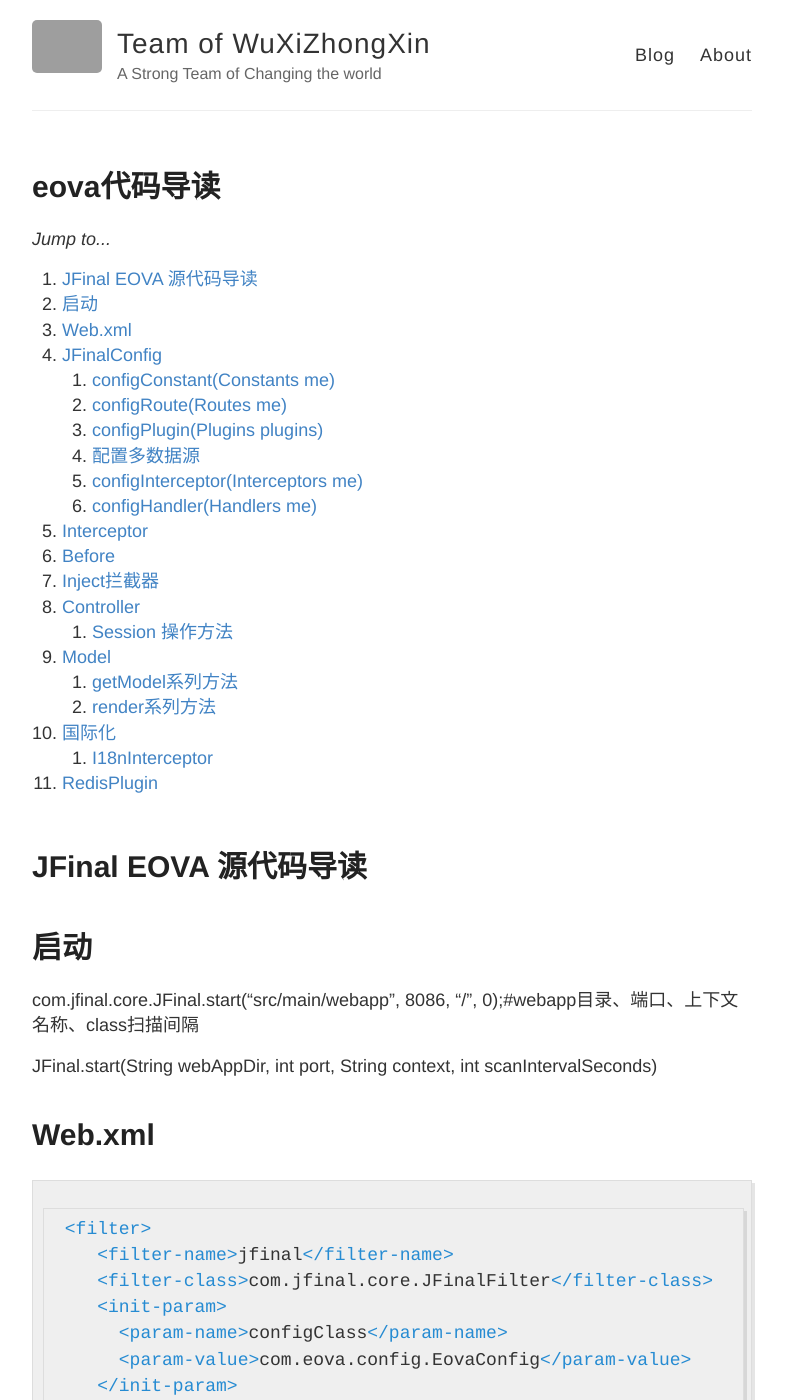
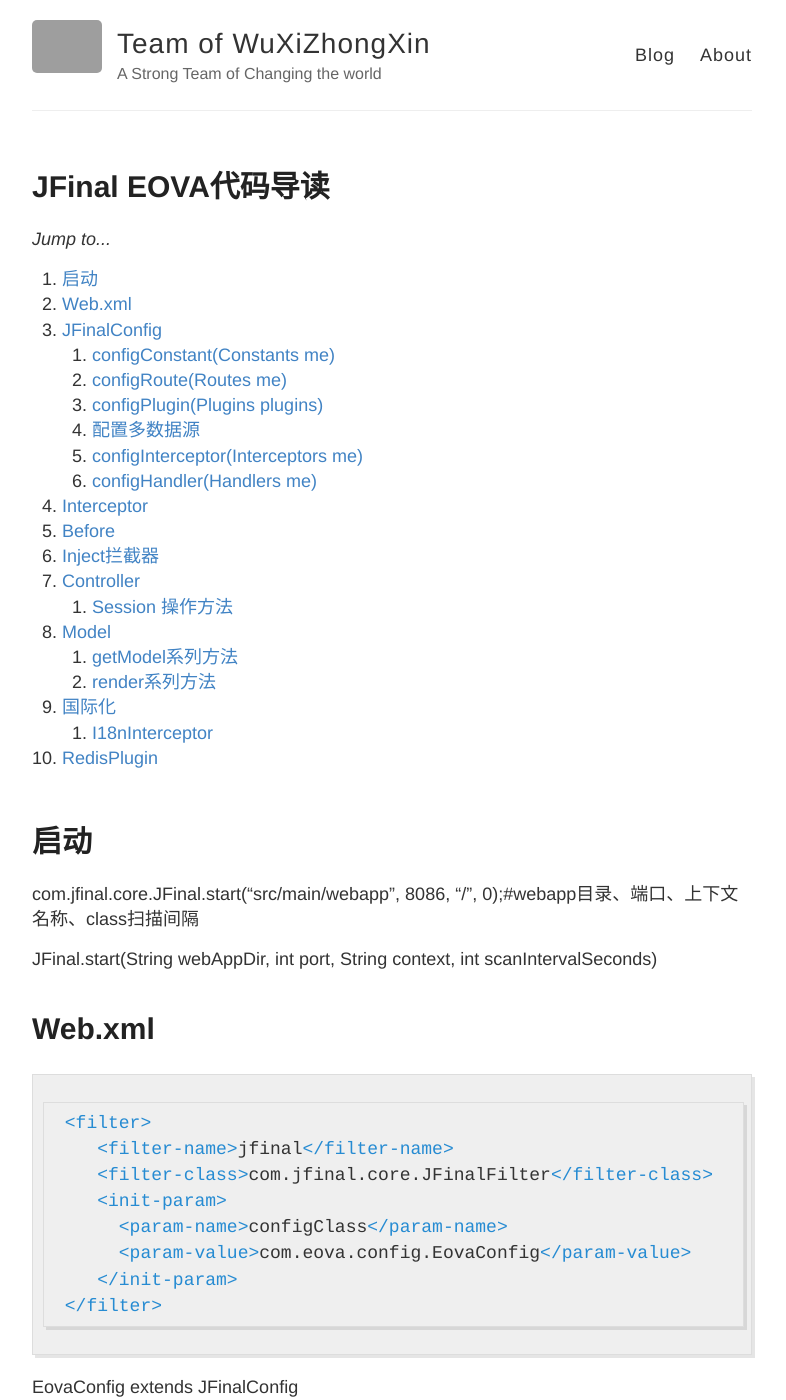
Before and after one commit to pythonlouvre/wxzx, a Jekyll site: the page built from _posts/2015-08-31-eova代码导读.md, in a window 1280 px wide and 1400 px high. Shown: the whole window, without its empty margins (248-1034 px from the left). Built offline with Jekyll 4.4.1, drawn with Linux system fonts in a browser that asks for light colours; Markdown is read by kramdown in place of the engine named in the settings; grey boxes are pictures that could not be loaded.

Commit message:
eova代码导读

```diff
--- a/_posts/2015-08-31-eova代码导读.md
+++ b/_posts/2015-08-31-eova代码导读.md
@@ -1,11 +1,10 @@
 ---
 layout: post
-title: eova代码导读
+title: JFinal EOVA代码导读
 ---
 
 <div id="toc"></div>
 
-# JFinal EOVA 源代码导读
 
 # 启动
 com.jfinal.core.JFinal.start("src/main/webapp", 8086, "/", 0);#webapp目录、端口、上下文名称、class扫描间隔
```
